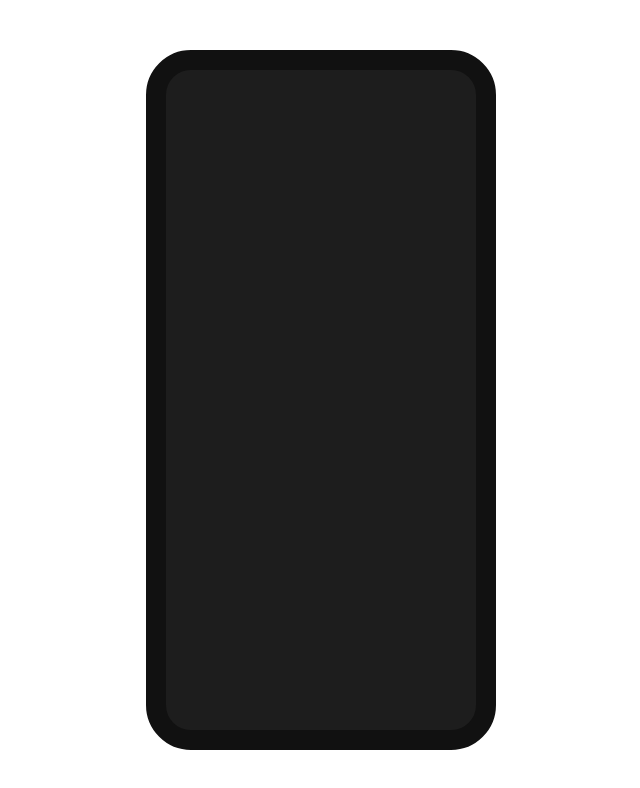
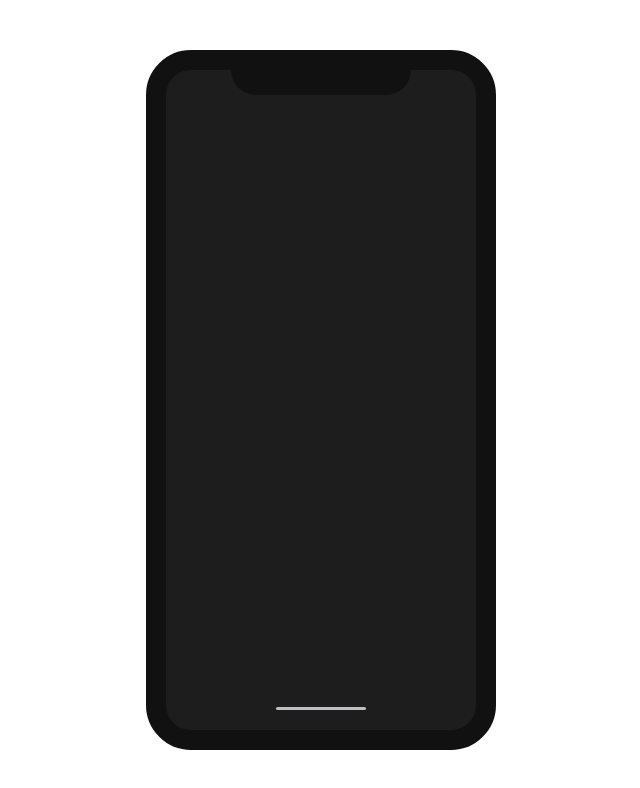
Before and after one commit to hellsu00/-Weatherapp-Grid, a plain HTML site: page index.html in a window 1280 px wide. Shown: the whole page, without its empty margins (319-959 px from the left). Drawn offline with nearby package versions, Linux system fonts and the light colour scheme; a web font is replaced by a local one.

Commit message:
Finish layout

```diff
--- a/index.html
+++ b/index.html
@@ -9,11 +9,13 @@
     <title>WeatherApp-Grid</title>
 </head>
 <body>
-    <div class="iphone-container">
-
-    </div>
-    <script>
-        feather.replace()
-    </script>
+    <body>
+        <div class="iphone-container">
+            <div class="notch"></div>
+            <div class="iphone-menu"></div>
+        </div>
+        <script>
+            feather.replace()
+        </script>
 </body>
 </html>
--- a/style.css
+++ b/style.css
@@ -30,4 +30,23 @@ body {
     border-radius: 45px;
     border: 20px solid #111;
     background: var(--dark-blue);
+    position: relative;
 }
+
+.iphone-container .notch {
+    width: 180px;
+    height: 25px;
+    background: #111;
+    border-radius: 0 0 30px 30px;
+    margin: 0 auto;
+}
+
+.iphone-container .iphone-menu {
+    width: 90px;
+    background: var(--light-gray);
+    height: 3px;
+    border-radius: 8px;
+    position: absolute;
+    bottom: 20px;
+    left: calc(50% - 45px);
+}
```
